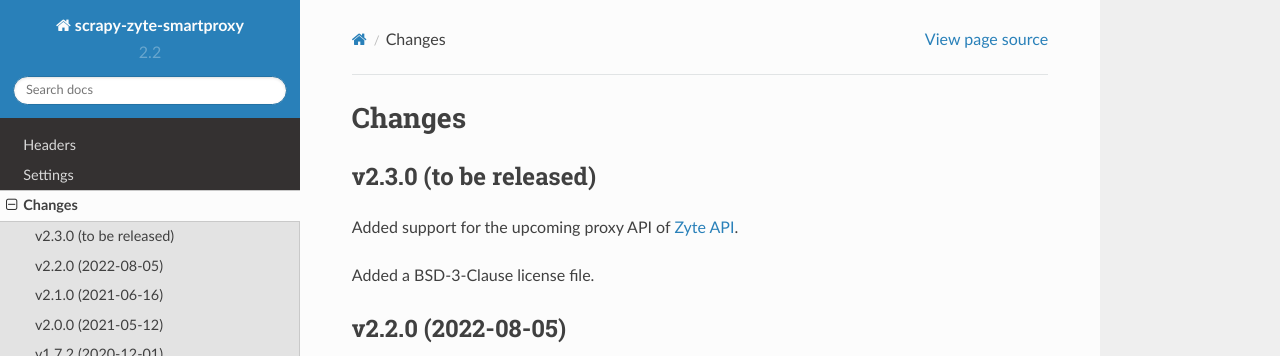
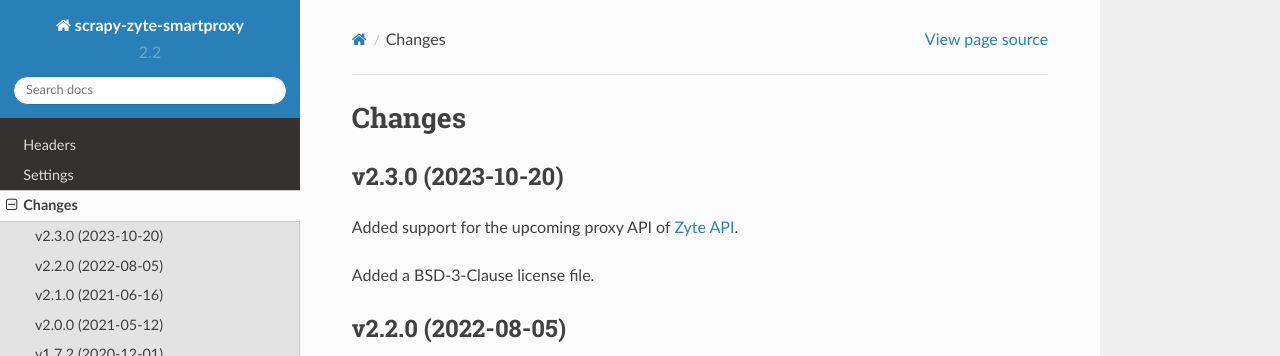
Before and after one commit to scrapy-plugins/scrapy-zyte-smartproxy, a Sphinx documentation site: the page built from docs/news.rst, in a window 1280 px wide and 900 px high. Shown: the top 356 px of the window. Built offline with Sphinx 7.4.7 and the Read the Docs theme 2.0.0, drawn with Linux system fonts in a browser that asks for light colours.

Commit message:
Set a release date for 2.3.0

```diff
--- a/docs/news.rst
+++ b/docs/news.rst
@@ -3,8 +3,8 @@
 Changes
 =======
 
-v2.3.0 (to be released)
------------------------
+v2.3.0 (2023-10-20)
+-------------------
 
 Added support for the upcoming proxy API of `Zyte API <zyte-api>`_.
 
```
